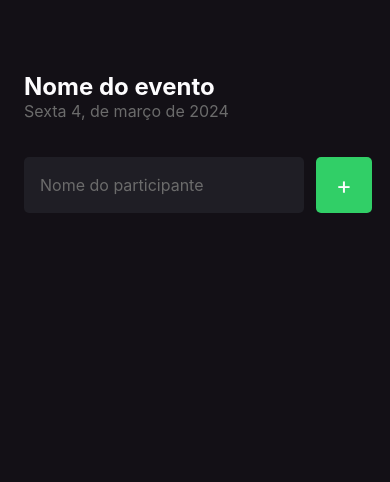
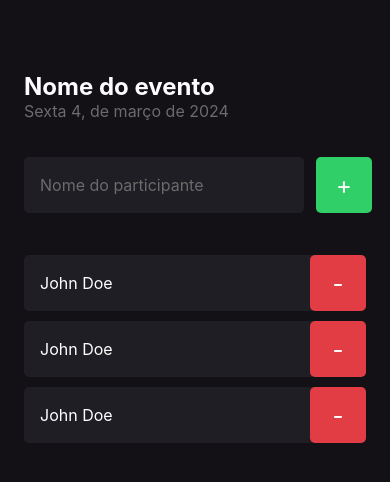
Before and after one commit to lucasroseti/ignite-reactnative-imhere, a React Native app: screen / in a window 390 px wide. Shown: the top 482 px of the page. Built offline with nearby package versions, Linux system fonts and the light colour scheme.

Commit message:
Participant component

```diff
--- /dev/null
+++ b/src/components/Participant/index.tsx
@@ -0,0 +1,19 @@
+import { Text, TouchableOpacity, View } from "react-native";
+
+import { styles } from "./styles";
+
+export function Participant() {
+  return (
+    <View style={styles.container}>
+      <Text style={styles.name}>
+        John Doe
+      </Text>
+
+      <TouchableOpacity style={styles.button}>
+        <Text style={styles.buttonText}>
+          -
+        </Text>
+      </TouchableOpacity>
+    </View>
+  )
+}
--- /dev/null
+++ b/src/components/Participant/styles.ts
@@ -0,0 +1,30 @@
+import { StyleSheet } from "react-native";
+
+export const styles = StyleSheet.create({
+  container: {
+    width: '100%',
+    backgroundColor: '#1F1E25',
+    borderRadius: 5,
+    flexDirection: 'row',
+    alignItems: 'center',
+    marginBottom: 10
+  },
+  name: {
+    flex: 1,
+    fontSize: 16,
+    color: '#FFF',
+    marginLeft: 16
+  },
+  buttonText: {
+    color: '#FFF',
+    fontSize: 24
+  },
+  button: {
+    width: 56,
+    height: 56,
+    borderRadius: 5,
+    backgroundColor: '#E23C44',
+    alignItems: 'center',
+    justifyContent: 'center'
+  },
+})
--- a/src/screens/Home/index.tsx
+++ b/src/screens/Home/index.tsx
@@ -1,5 +1,6 @@
 import { Text, TextInput, TouchableOpacity, View } from 'react-native'
 import { styles } from './styles'
+import { Participant } from '../../components/Participant'
 
 export function Home() {
 
@@ -28,6 +29,10 @@ export function Home() {
           <Text style={styles.buttonText}>+</Text>
         </TouchableOpacity>
       </View>
+
+      <Participant />
+      <Participant />
+      <Participant />
     </View>
   )
 }
```
